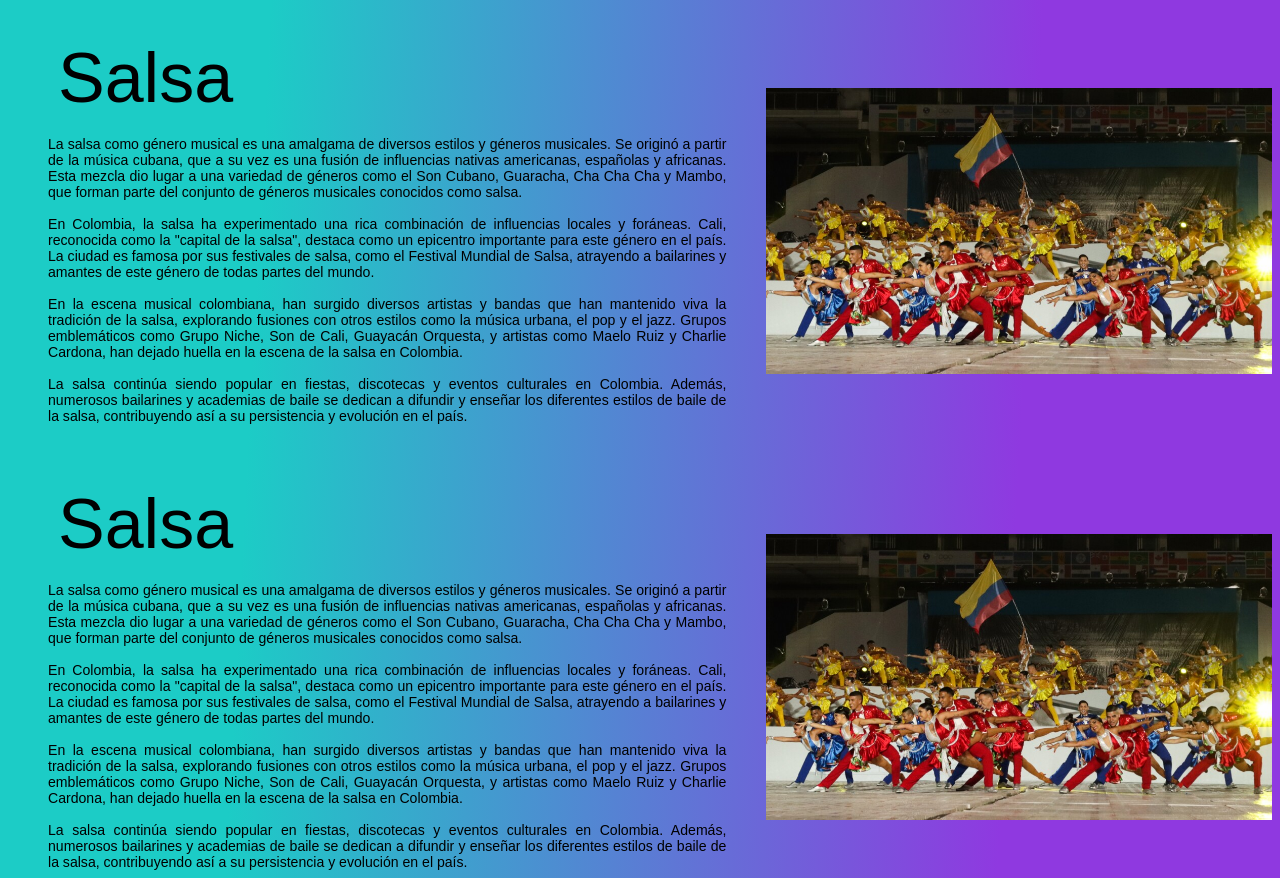
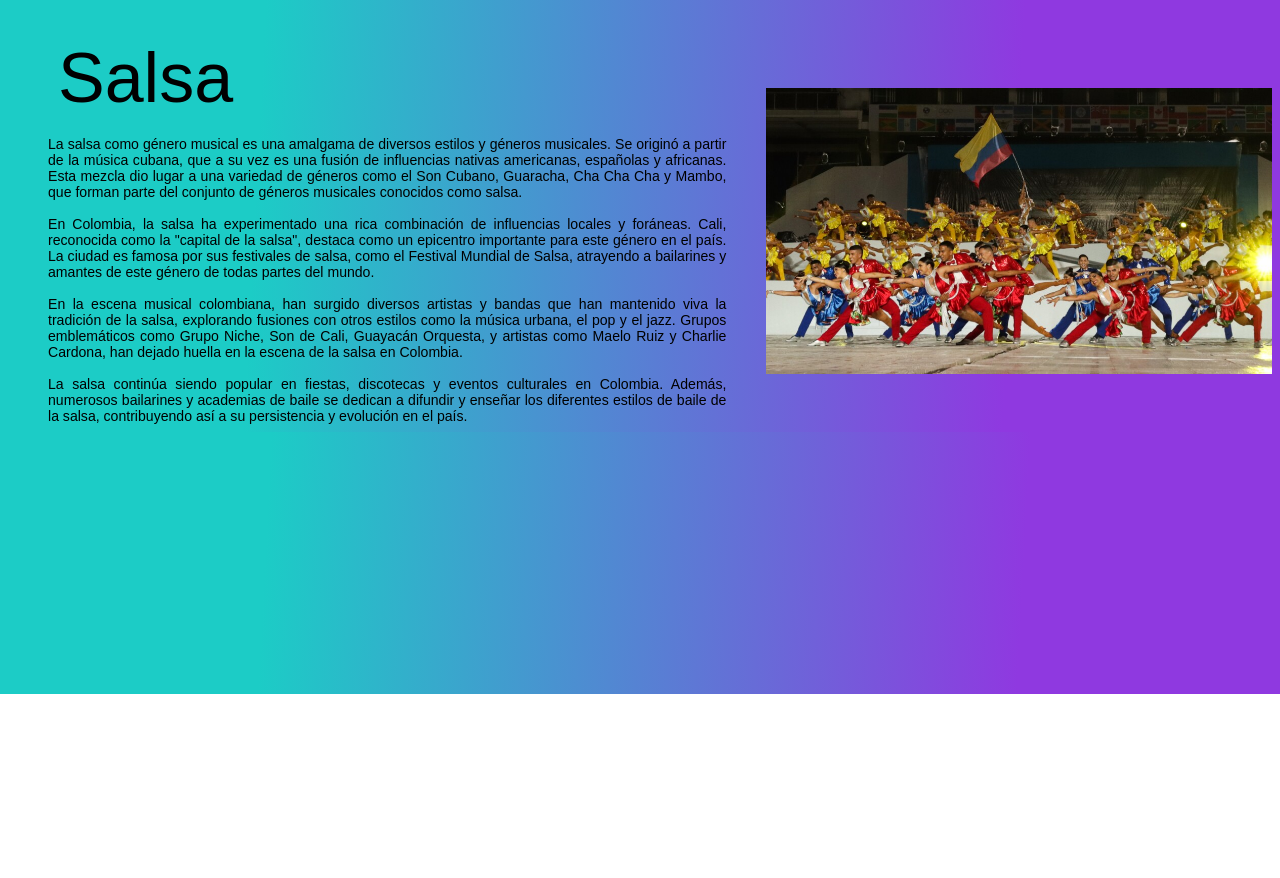
Before and after one commit to Nocturnux/Project_Sena, a plain HTML site: page pages/Salsa.html in a window 1280 px wide. Shown: the part 106-984 px from the top of the page. After the commit the page ends 800 px from the top, so only its background shows below. Drawn offline with Linux system fonts and the light colour scheme; a web font is replaced by a local one.

Commit message:
Corrección duplicado

```diff
--- a/pages/Salsa.html
+++ b/pages/Salsa.html
@@ -55,30 +55,5 @@
     <img src="../images/salsas.jpg" width="40%" class="imagen-salsa">
 </main>
 
-<main class="contenido-ppal">
-    <div>
-        <span class="titulo-salsa">Salsa</span>
-        <br>
-        <br>
-
-
-
-        <p class="texto-ppal"> La salsa como género musical es una amalgama de diversos estilos y géneros musicales. Se originó a partir de la música cubana, que a su vez es una fusión de influencias nativas americanas, españolas y africanas. Esta mezcla dio lugar a una variedad de géneros como el Son Cubano, Guaracha, Cha Cha Cha y Mambo, que forman parte del conjunto de géneros musicales conocidos como salsa.
-            <br>
-            <br>
-            En Colombia, la salsa ha experimentado una rica combinación de influencias locales y foráneas. Cali, reconocida como la "capital de la salsa", destaca como un epicentro importante para este género en el país. La ciudad es famosa por sus festivales de salsa, como el Festival Mundial de Salsa, atrayendo a bailarines y amantes de este género de todas partes del mundo.
-        <br>
-        <br>
-            En la escena musical colombiana, han surgido diversos artistas y bandas que han mantenido viva la tradición de la salsa, explorando fusiones con otros estilos como la música urbana, el pop y el jazz. Grupos emblemáticos como Grupo Niche, Son de Cali, Guayacán Orquesta, y artistas como Maelo Ruiz y Charlie Cardona, han dejado huella en la escena de la salsa en Colombia.
-        <br>
-        <br>
-        La salsa continúa siendo popular en fiestas, discotecas y eventos culturales en Colombia. Además, numerosos bailarines y academias de baile se dedican a difundir y enseñar los diferentes estilos de baile de la salsa, contribuyendo así a su persistencia y evolución en el país.
-        </p>
-
-
-    </div>
-    <img src="../images/salsa.jfif" width="40%" class="imagen-salsa">
-</main>
-
 </body>
 </html>
```
